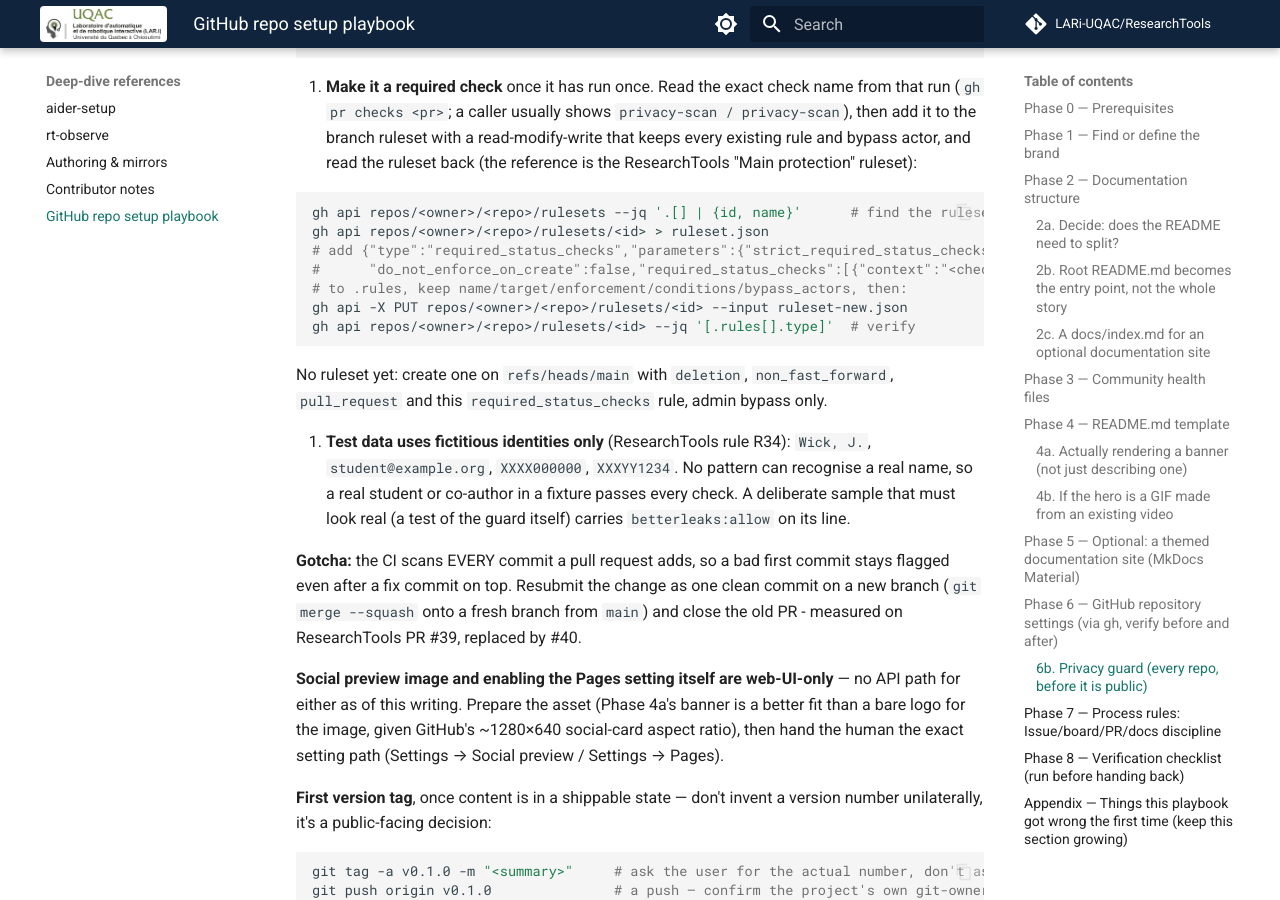
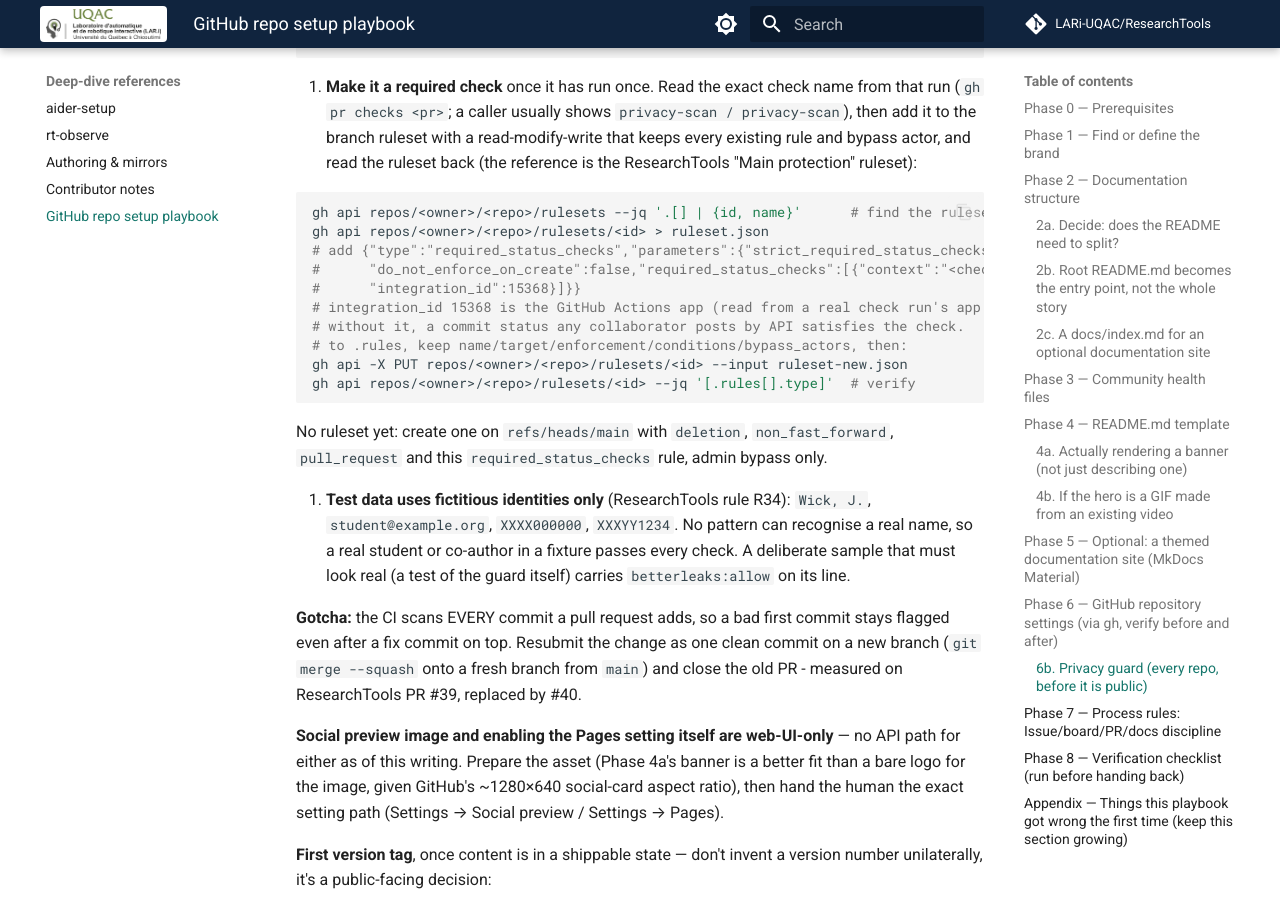
Before and after one commit to LARi-UQAC/ResearchTools, an MkDocs documentation site: the page built from docs/github-repo-setup-playbook.md, in a window 1280 px wide and 900 px high, scrolled down 9640 px. Built offline with MkDocs 1.6.1 and Material for MkDocs 9.7.7, drawn with Linux system fonts in a browser that asks for light colours; comment, search, counter and statistics services are not loaded.

Commit message:
docs(playbook): pin the required privacy-scan check to the GitHub Actions app
integration_id 15368 (read from a real check run): without it a commit status
posted by API satisfies the required check. Applied to the ResearchTools
Main protection ruleset the same day.

Co-Authored-By: Claude Opus 5.5 <noreply@anthropic.com>

```diff
--- a/docs/github-repo-setup-playbook.md
+++ b/docs/github-repo-setup-playbook.md
@@ -412,7 +412,10 @@ a GitHub Support request and fork owners deleting their forks. Do the four steps
    gh api repos/<owner>/<repo>/rulesets --jq '.[] | {id, name}'      # find the ruleset id
    gh api repos/<owner>/<repo>/rulesets/<id> > ruleset.json
    # add {"type":"required_status_checks","parameters":{"strict_required_status_checks_policy":false,
-   #      "do_not_enforce_on_create":false,"required_status_checks":[{"context":"<check name>"}]}}
+   #      "do_not_enforce_on_create":false,"required_status_checks":[{"context":"<check name>",
+   #      "integration_id":15368}]}}
+   # integration_id 15368 is the GitHub Actions app (read from a real check run's app.id):
+   # without it, a commit status any collaborator posts by API satisfies the check.
    # to .rules, keep name/target/enforcement/conditions/bypass_actors, then:
    gh api -X PUT repos/<owner>/<repo>/rulesets/<id> --input ruleset-new.json
    gh api repos/<owner>/<repo>/rulesets/<id> --jq '[.rules[].type]'  # verify
```
